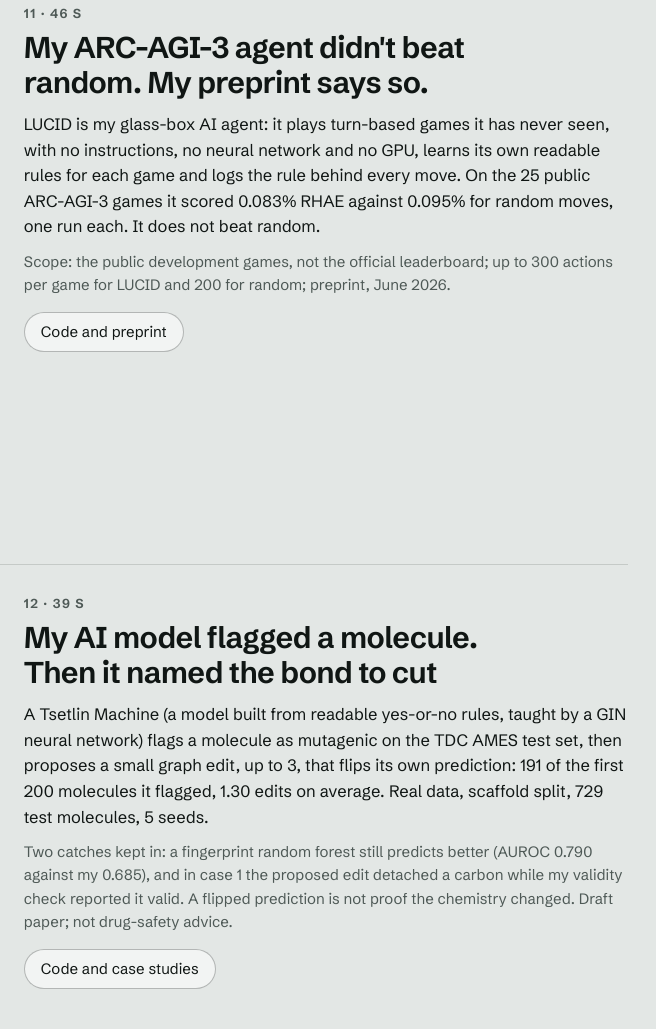
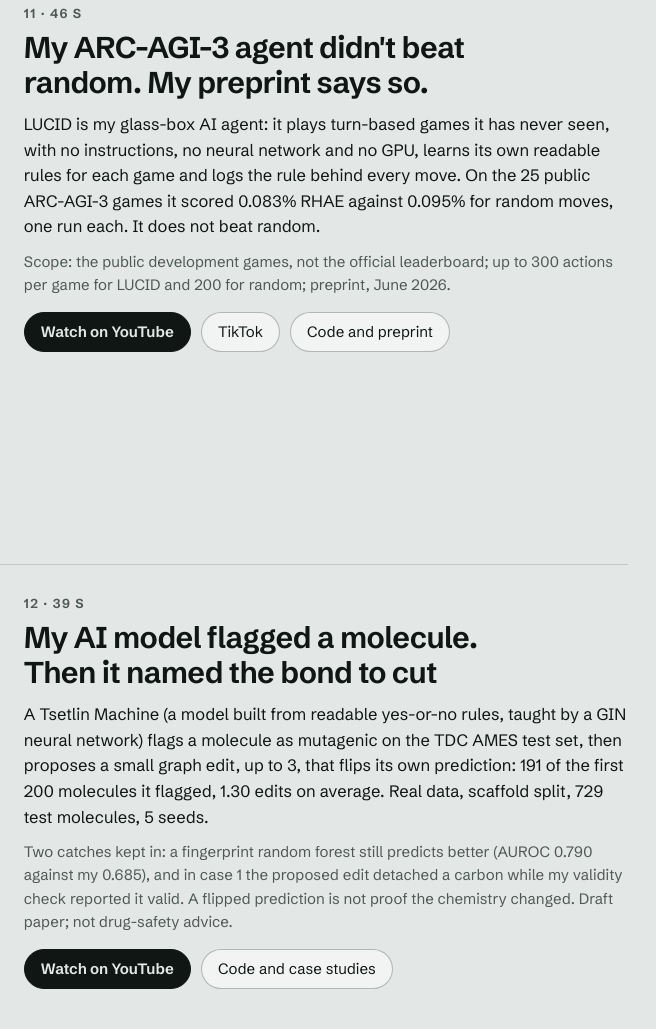
Before and after one commit to AnwarDebes/AnwarDebes.github.io, a plain HTML site: page shorts/index.html in a window 1280 px wide. Shown: the part 6210-7239 px from the top of the page, 478-1134 px from the left. Drawn offline with Linux system fonts and the light colour scheme.

Commit message:
Shorts page: YouTube and TikTok links for LUCID, CCTM and molecules

```diff
--- a/shorts/index.html
+++ b/shorts/index.html
@@ -129,7 +129,7 @@
       <p class="n">09 · 45 s</p>
       <h2>An AI denies a loan. What&#x27;s the smallest change that flips it?</h2>
       <p>My prototype CCTM (a Tsetlin Machine: a model made of rules you can read) searches for the smallest feature change that flips a loan decision, and writes a receipt that can be re-checked without the model. On synthetic loans with a built-in gender bias, training on one-feature &quot;twins&quot; cut the approval gap from 0.18 to 0.04 on average over 3 seeds; in one seed the twins barely helped.</p><p class="sc">The catch: the twins were labelled by the bias-free rule that generated the data, and real data has no such oracle. Synthetic data only; draft paper (v0.1), not peer reviewed.</p>
-      <div class="links"><a href="https://github.com/AnwarDebes/CCTM">Code and draft paper</a></div>
+      <div class="links"><a class="cta" href="https://youtube.com/shorts/2LmgZUrtkLs">Watch on YouTube</a><a href="https://www.tiktok.com/@anwardebes/video/7709320910775389462">TikTok</a><a href="https://github.com/AnwarDebes/CCTM">Code and draft paper</a></div>
     </div>
   </article>
   <article class="sh" id="reins">
@@ -147,7 +147,7 @@
       <p class="n">11 · 46 s</p>
       <h2>My ARC-AGI-3 agent didn&#x27;t beat random. My preprint says so.</h2>
       <p>LUCID is my glass-box AI agent: it plays turn-based games it has never seen, with no instructions, no neural network and no GPU, learns its own readable rules for each game and logs the rule behind every move. On the 25 public ARC-AGI-3 games it scored 0.083% RHAE against 0.095% for random moves, one run each. It does not beat random.</p><p class="sc">Scope: the public development games, not the official leaderboard; up to 300 actions per game for LUCID and 200 for random; preprint, June 2026.</p>
-      <div class="links"><a href="https://github.com/AnwarDebes/lucid">Code and preprint</a></div>
+      <div class="links"><a class="cta" href="https://youtube.com/shorts/mhqtWmbTHm8">Watch on YouTube</a><a href="https://www.tiktok.com/@anwardebes/video/7709320066357021974">TikTok</a><a href="https://github.com/AnwarDebes/lucid">Code and preprint</a></div>
     </div>
   </article>
   <article class="sh" id="molecules">
@@ -156,7 +156,7 @@
       <p class="n">12 · 39 s</p>
       <h2>My AI model flagged a molecule. Then it named the bond to cut</h2>
       <p>A Tsetlin Machine (a model built from readable yes-or-no rules, taught by a GIN neural network) flags a molecule as mutagenic on the TDC AMES test set, then proposes a small graph edit, up to 3, that flips its own prediction: 191 of the first 200 molecules it flagged, 1.30 edits on average. Real data, scaffold split, 729 test molecules, 5 seeds.</p><p class="sc">Two catches kept in: a fingerprint random forest still predicts better (AUROC 0.790 against my 0.685), and in case 1 the proposed edit detached a carbon while my validity check reported it valid. A flipped prediction is not proof the chemistry changed. Draft paper; not drug-safety advice.</p>
-      <div class="links"><a href="https://github.com/AnwarDebes/graphtm-cbr">Code and case studies</a></div>
+      <div class="links"><a class="cta" href="https://youtube.com/shorts/trIGhATx-x4">Watch on YouTube</a><a href="https://github.com/AnwarDebes/graphtm-cbr">Code and case studies</a></div>
     </div>
   </article>
   <article class="sh" id="tamper">
```
